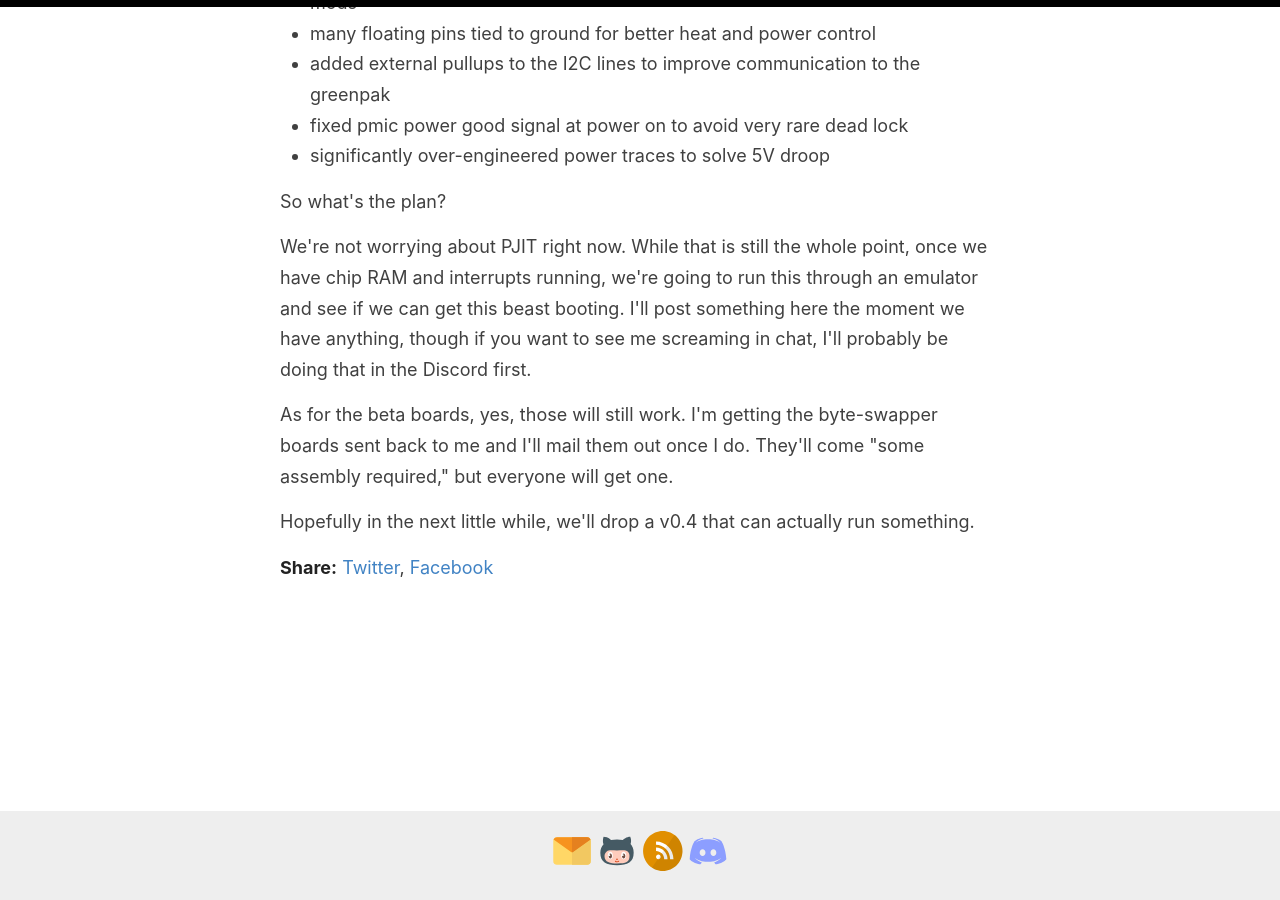
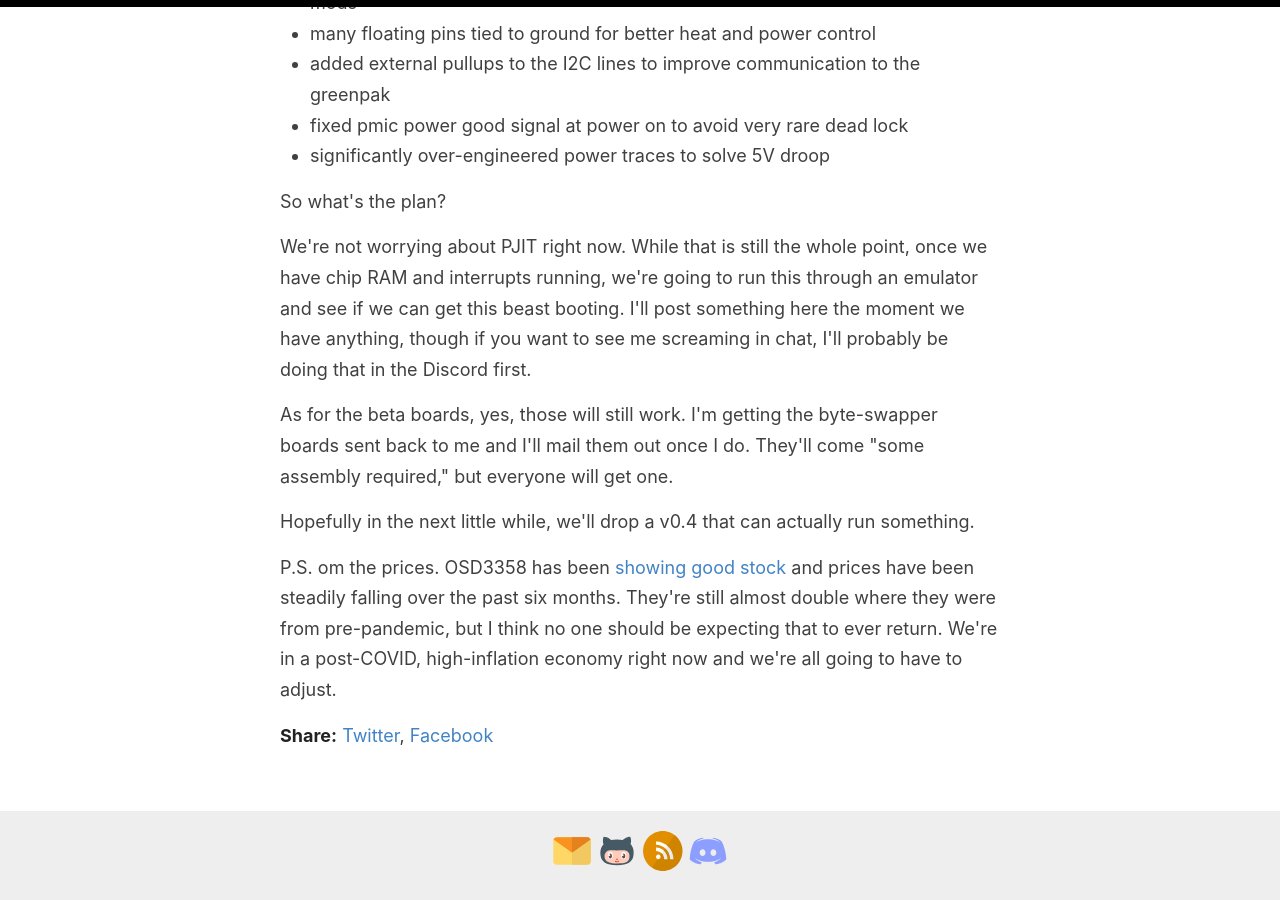
Before and after one commit to lostcatproductions/lostcatproductions.github.io, a Jekyll site: the page built from _posts/2024-07-09-back-to-fulltime.md, in a window 1280 px wide and 900 px high, scrolled down 1844 px. Built offline with Jekyll 4.4.1, drawn with Linux system fonts in a browser that asks for light colours; comment, search, counter and statistics services are not loaded.

Commit message:
Update 2024-07-09-back-to-fulltime.md

```diff
--- a/_posts/2024-07-09-back-to-fulltime.md
+++ b/_posts/2024-07-09-back-to-fulltime.md
@@ -37,3 +37,5 @@
 As for the beta boards, yes, those will still work. I'm getting the byte-swapper boards sent back to me and I'll mail them out once I do. They'll come "some assembly required," but everyone will get one.
 
 Hopefully in the next little while, we'll drop a v0.4 that can actually run something.
+
+P.S. om the prices. OSD3358 has been [showing good stock](https://octopart.com/osd3358-512m-bsm-octavo+systems-86815982?r=sp) and prices have been steadily falling over the past six months. They're still almost double where they were from pre-pandemic, but I think no one should be expecting that to ever return. We're in a post-COVID, high-inflation economy right now and we're all going to have to adjust.
```
